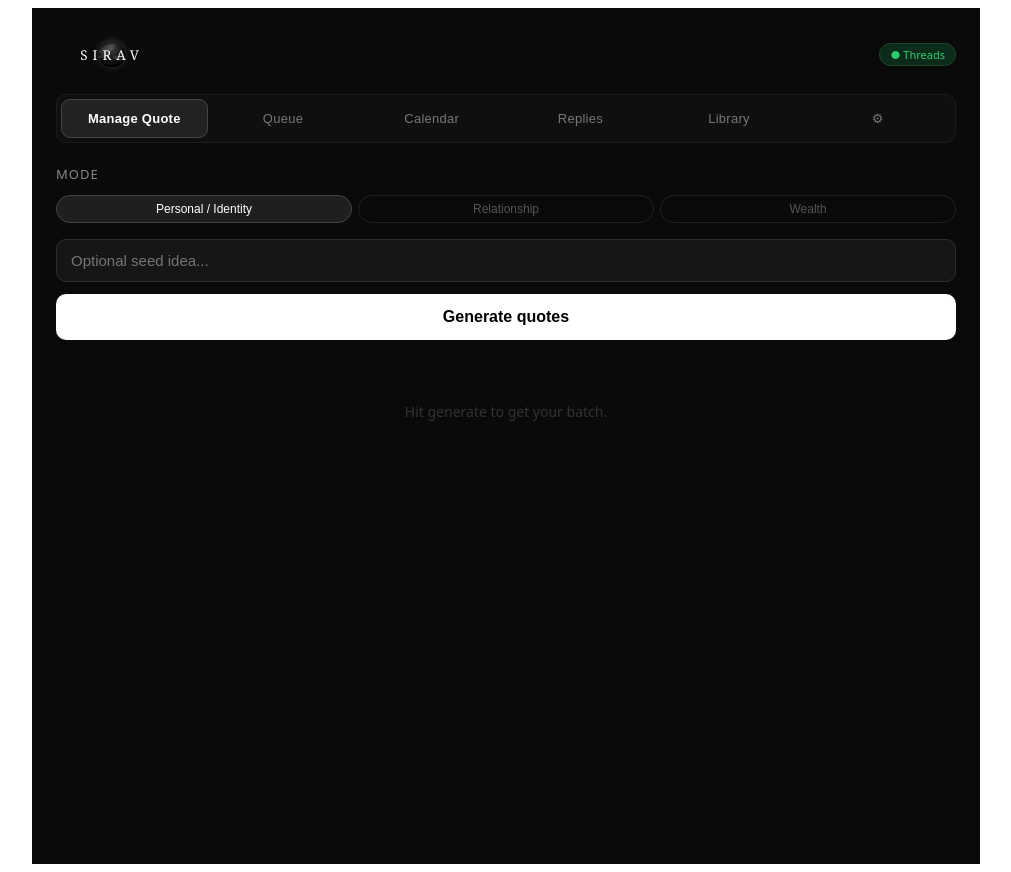
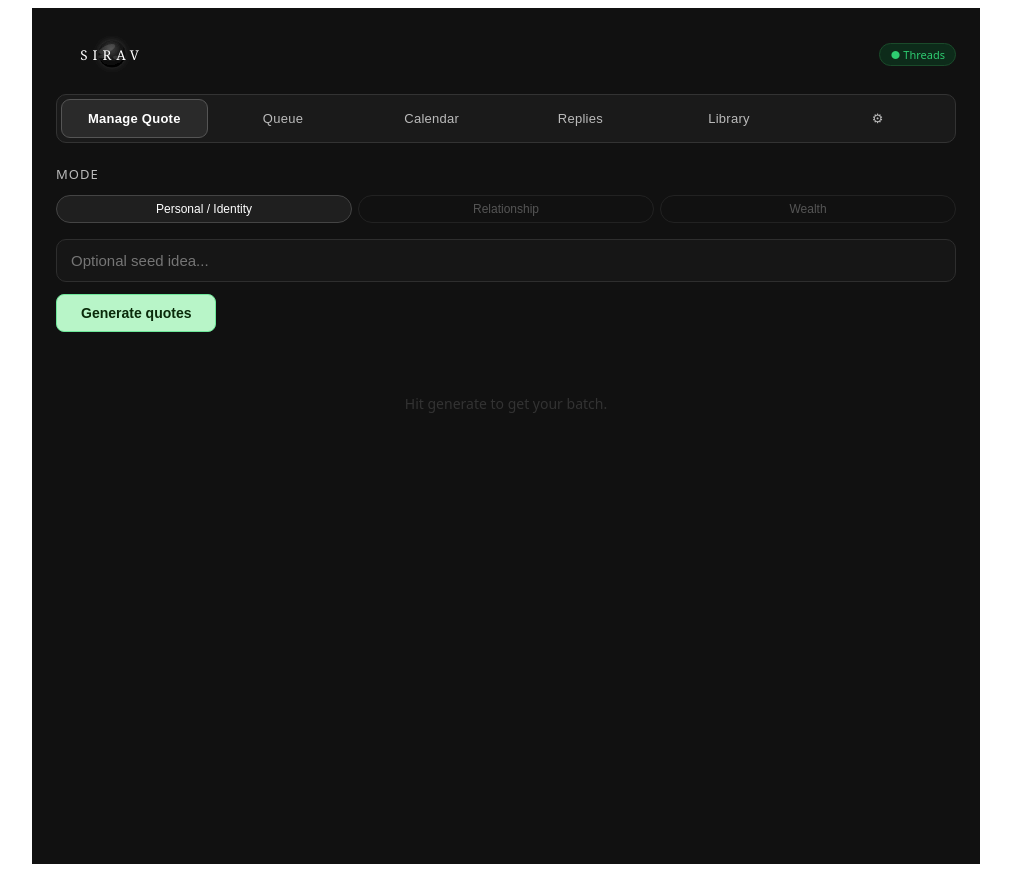
Before and after one commit to jsirav/sirav-app, a React (Vite) app: page / in a window 1280 px wide. Shown: the whole page, without its empty margins (134-1145 px from the left). Built offline with nearby package versions, Linux system fonts and the light colour scheme.

Commit message:
Brighter nav, off-black bg, compact green generate button

```diff
--- a/src/App.jsx
+++ b/src/App.jsx
@@ -513,22 +513,22 @@ export default function SiravScheduler() {
   // ── styles ────────────────────────────────────────────────────────────────
   const tabStyle = (t) => ({
     flex:1, padding:"11px 4px", textAlign:"center", fontSize:13, cursor:"pointer", borderRadius:9,
-    color:tab===t?"#fff":hoveredTab===t?"#ddd":"#777",
-    background:tab===t?"#222":hoveredTab===t?"#181818":"transparent",
-    border:tab===t?"1px solid #444":hoveredTab===t?"1px solid #2a2a2a":"1px solid transparent",
+    color:tab===t?"#fff":hoveredTab===t?"#fff":"#bbb",
+    background:tab===t?"#2a2a2a":hoveredTab===t?"#222":"transparent",
+    border:tab===t?"1px solid #555":hoveredTab===t?"1px solid #333":"1px solid transparent",
     fontWeight:tab===t?600:400, letterSpacing:"0.02em", transition:"all 0.12s", boxSizing:"border-box",
   });
 
   const inp = { width:"100%", background:"#161616", border:"1px solid #2e2e2e", borderRadius:10, color:"#f0f0f0", fontSize:15, padding:"12px 14px", outline:"none", boxSizing:"border-box", marginBottom:12 };
   const ta  = { width:"100%", background:"#111", border:"1px solid #2e2e2e", borderRadius:10, color:"#f0f0f0", fontSize:15, padding:"12px 14px", outline:"none", boxSizing:"border-box", resize:"vertical", minHeight:80, lineHeight:1.7, fontFamily:"inherit" };
-  const lbl = { fontSize:13, color:"#888", textTransform:"uppercase", letterSpacing:"0.08em", marginBottom:12 };
+  const lbl = { fontSize:13, color:"#bbb", textTransform:"uppercase", letterSpacing:"0.08em", marginBottom:12 };
   const card = { background:"#141414", border:"1px solid #2a2a2a", borderRadius:14, padding:20, marginBottom:12 };
   const aRow = { display:"flex", gap:8, flexWrap:"wrap" };
   const aBtn = { fontSize:13, padding:"7px 14px", borderRadius:8, cursor:"pointer", border:"1px solid #333", background:"transparent", color:"#aaa" };
   const gBtn = { fontSize:13, padding:"7px 14px", borderRadius:8, cursor:"pointer", border:"1px solid #1a5a30", background:"#0d3320", color:"#3ddc84" };
   const bBtn = { fontSize:13, padding:"7px 14px", borderRadius:8, cursor:"pointer", border:"1px solid #1a3060", background:"#0a1f40", color:"#6ab0ff" };
   const rBtn = { fontSize:13, padding:"7px 14px", borderRadius:8, cursor:"pointer", border:"1px solid #3a2020", background:"transparent", color:"#888" };
-  const pBtn = (off) => ({ width:"100%", background:off?"#1e1e1e":"#fff", color:off?"#555":"#000", border:"none", borderRadius:10, padding:"14px 0", fontSize:16, fontWeight:700, cursor:off?"not-allowed":"pointer", marginBottom:14 });
+  const pBtn = (off) => ({ width:"auto", background:off?"#1a2a1a":"#b8f5c8", color:off?"#4a6a4a":"#0a2a0a", border:`1px solid ${off?"#2a4a2a":"#6ee89a"}`, borderRadius:8, padding:"10px 24px", fontSize:14, fontWeight:700, cursor:off?"not-allowed":"pointer", marginBottom:14, display:"inline-block" });
   const sBadge = (l) => ({ fontSize:12, fontWeight:700, padding:"4px 12px", borderRadius:20, background:l==="POST"?"#0d3320":l==="TWEAK"?"#2a2000":"#2a0d0d", color:l==="POST"?"#3ddc84":l==="TWEAK"?"#f5a623":"#ff6b6b" });
 
   const filteredLib = libFilter==="all" ? library : library.filter(q=>q.tag===libFilter);
@@ -543,7 +543,7 @@ export default function SiravScheduler() {
   ];
 
   return (
-    <div style={{ fontFamily:"system-ui,-apple-system,sans-serif", maxWidth:900, margin:"0 auto", padding:"28px 24px", color:"#f0f0f0", background:"#0a0a0a", minHeight:"100vh" }}>
+    <div style={{ fontFamily:"system-ui,-apple-system,sans-serif", maxWidth:900, margin:"0 auto", padding:"28px 24px", color:"#f0f0f0", background:"#111", minHeight:"100vh" }}>
       {scheduleModal && <ScheduleModal quote={scheduleModal} onConfirm={(d,t)=>schedulePost(scheduleModal,d,t)} onClose={()=>setScheduleModal(null)}/>}
 
       <div style={{ display:"flex", justifyContent:"space-between", alignItems:"center", marginBottom:22 }}>
@@ -551,7 +551,7 @@ export default function SiravScheduler() {
         {threadsToken && <span style={{ fontSize:11, padding:"3px 10px", borderRadius:20, background:"#0d2b1a", color:"#2ecc71", border:"0.5px solid #1a4a2a" }}>● Threads</span>}
       </div>
 
-      <div style={{ display:"flex", gap:2, marginBottom:22, background:"#0f0f0f", borderRadius:10, padding:4, border:"0.5px solid #1c1c1c" }}>
+      <div style={{ display:"flex", gap:2, marginBottom:22, background:"#1a1a1a", borderRadius:10, padding:4, border:"1px solid #333" }}>
         {TABS.map(([t,label])=>(
           <button key={t} style={tabStyle(t)} onClick={()=>setTab(t)}
             onMouseEnter={()=>setHoveredTab(t)} onMouseLeave={()=>setHoveredTab(null)}>{label}</button>
```
